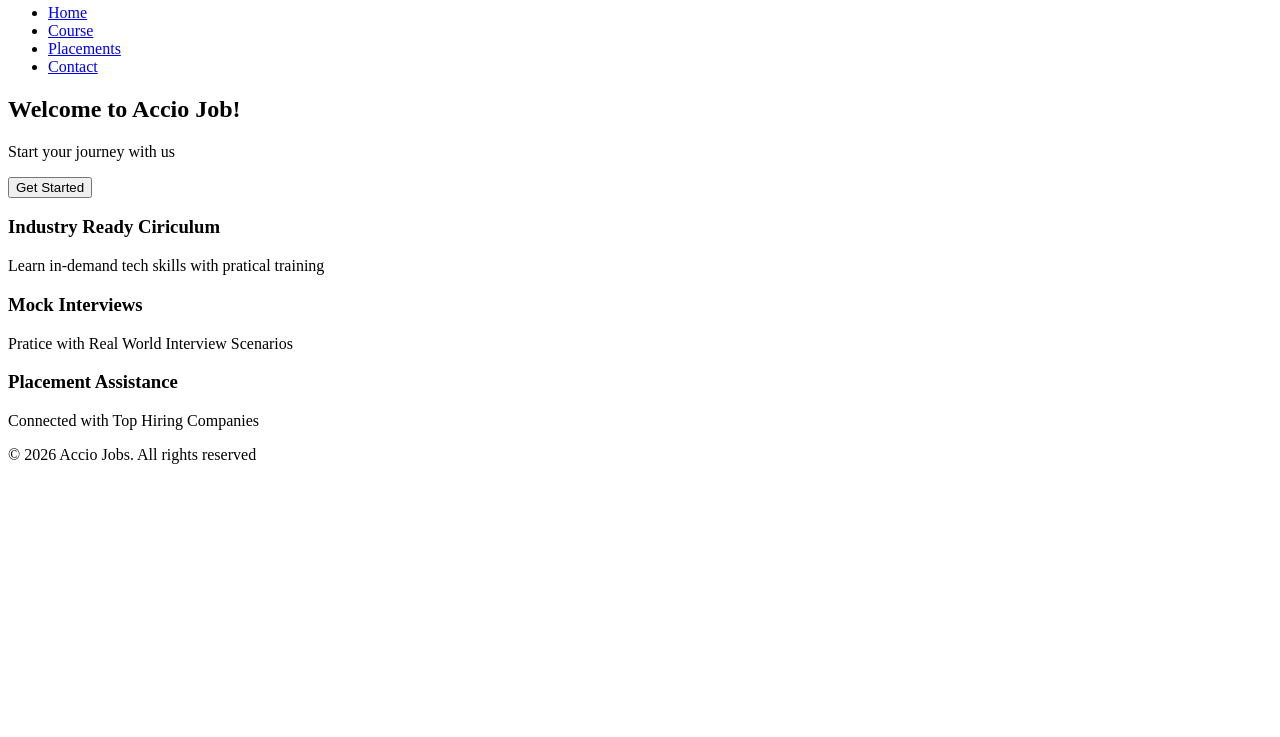
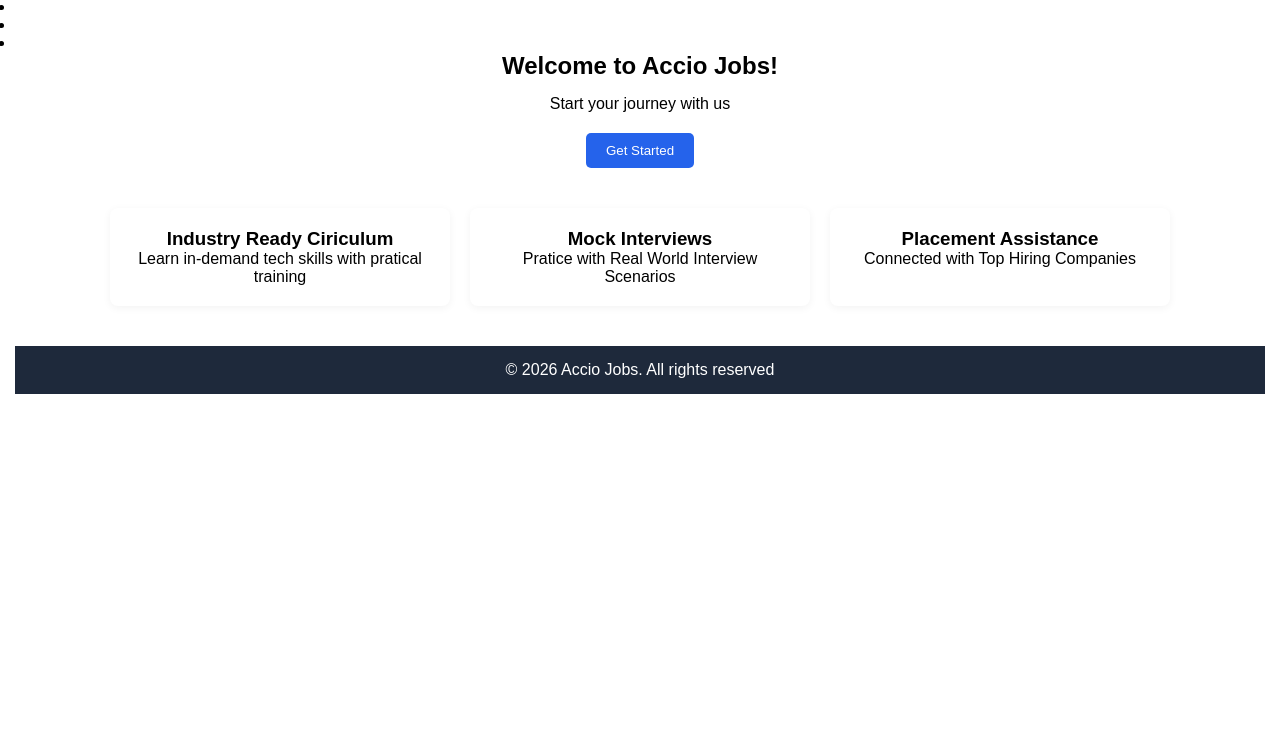
Before and after one commit to acciojob/welcome-to-acciojob-jasvi123, a website: page main.html in a window 1280 px wide. Shown: the part 63-800 px from the top of the page. Drawn offline with Linux system fonts and the light colour scheme.

Commit message:
created a submission

```diff
--- a/main.html
+++ b/main.html
@@ -22,7 +22,7 @@
 
 	<main>
 		<section class = "hero">
-			<h1>Welcome to Accio Job!</h1>
+			<h1>Welcome to Accio Jobs!</h1>
 			<p>Start your journey with us</p>
 			<button>Get Started</button>
 		</section>
--- a/script.js
+++ b/script.js
@@ -1 +1,4 @@
 //your JS code here. If required.
+document.querySelector("button").addEventListerner("click",function(){
+	alert("Welcome to Accio Jobs!");
+})
--- a/styles.css
+++ b/styles.css
@@ -1 +1,65 @@
 /*  your css code here. If applicable */
+*{
+	margin:0;
+	padding:0;
+	box-sizing:border-box;
+	font-family:Arial,sans-serif;
+}
+
+body{
+	background-color:#f4f6f8
+	color:white;
+	padding: 15px;
+	text-align:center;
+}
+
+nav a{
+	color:white;
+	text-decoration:none;
+	font-weight:bold;
+}
+.hero{
+	text-align:center;
+	padding:40px,20px;
+	background-color: white;
+}
+.hero h1 {
+	margin-bottom:15px;
+	font-size:2.2 rem;
+}
+.hero p{
+	margin-bottom:20px;
+}
+
+button{
+	padding:10px 20px;
+	background-color:#2563eb;
+	color:white;
+	border:none;
+	border-radius:5px;
+	cursor:pointer;
+}
+
+.features{
+	display:grid;
+	grid-template-columns:repeat(auto-fit,minmax(250px,1fr));
+	gap:20px;
+	padding:40px 20px;
+	max-width:1100px;
+	margin:auto;
+}
+
+.card{
+	background-color:white;
+	padding:20px;
+	border-radius:8px;
+	box-shadow:0 2px 8px rgba(0,0,0,0.05);
+	text-align: center;
+}
+
+footer{
+	text-align: center;
+	padding:15px;
+	background-color:#1e293b;
+	color:white;
+}
```
